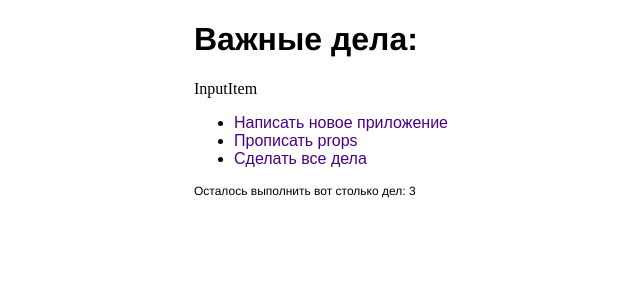
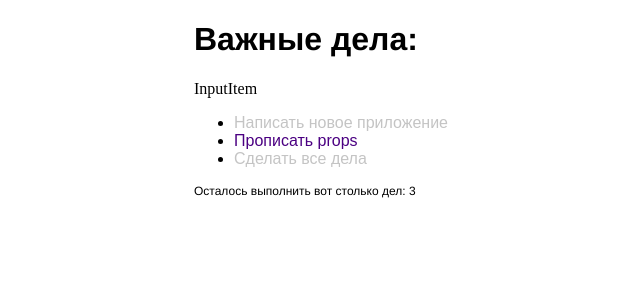
Before and after one commit to WebHeroSchool/Ma_rinu_react_todo, a React (Create React App) app: page / in a window 1280 px wide. Shown: the top 300 px of the page, without its empty margins (296-936 px from the left). Built offline with nearby package versions, Linux system fonts and the light colour scheme.

Commit message:
урок 24

```diff
--- a/package.json
+++ b/package.json
@@ -34,5 +34,8 @@
       "last 1 firefox version",
       "last 1 safari version"
     ]
+  },
+  "devDependencies": {
+    "classnames": "^2.2.6"
   }
 }
--- a/src/components/App/App.js
+++ b/src/components/App/App.js
@@ -2,20 +2,23 @@
 import ItemList from '../ItemList/ItemList';
 import InputItem from '../InputItem/InputItem';
 import Footer from '../Footer/Footer';
-import styles from'./App.module.css'
+import styles from'./App.module.css';
 
 const todoItem = 'Написать новое приложение';
 
 const App = () => {
   const items = [
     {
-        value: 'Написать новое приложение'
+        value: 'Написать новое приложение',
+        isDone: true
     },
     {
-        value: 'Прописать props'
+        value: 'Прописать props',
+        isDone: false
      },
     {
-        value: 'Сделать все дела'
+        value: 'Сделать все дела',
+        isDone: true
     }
   ];
 
--- a/src/components/Footer/Footer.js
+++ b/src/components/Footer/Footer.js
@@ -1,5 +1,5 @@
 import React from 'react';
-import styles from'./Footer.module.css'
+import styles from'./Footer.module.css';
 
 const Footer = ({ count }) => (<div className={styles.text}>Осталось выполнить вот столько дел: {count}</div>);
 
--- a/src/components/InputItem/InputItem.js
+++ b/src/components/InputItem/InputItem.js
@@ -1,5 +1,5 @@
 import React from 'react';
-import styles from'./InputItem.module.css'
+import styles from'./InputItem.module.css';
 
 const InputItem = () => (<div>InputItem</div>);
 
--- a/src/components/Item/Item.js
+++ b/src/components/Item/Item.js
@@ -1,6 +1,14 @@
 import React from 'react';
-import styles from'./Item.module.css'
+import classnames from 'classnames';
+import styles from'./Item.module.css';
 
-const Item = ({ value }) => (<span className={styles.item}>{value}</span>);
+const Item = ({ value, isDone }) => (<span className={
+  classnames({
+    [styles.item]: true,
+    [styles.done]: isDone
+  })
+}>
+  {value}
+</span>);
 
 export default Item;
--- a/src/components/Item/Item.module.css
+++ b/src/components/Item/Item.module.css
@@ -3,3 +3,7 @@
   font-size: 16px;
   color: #4b0082;
 }
+
+.done {
+  color: #c4c4c4;
+}
--- a/src/components/ItemList/ItemList.js
+++ b/src/components/ItemList/ItemList.js
@@ -1,9 +1,10 @@
 import React from 'react';
 import Item from '../Item/Item';
-import styles from'./ItemList.module.css'
+import styles from'./ItemList.module.css';
 
 const ItemList = ({ items }) => (<ul>
-  {items.map(item => <li key={item.value}><Item value={item.value} /></li>)}
+  {items.map(item => <li key={item.value}>
+    <Item value={item.value} isDone={item.isDone} /></li>)}
 </ul>);
 
 export default ItemList;
```
Also changed, not shown: 1 other file (tests, documents, lock files or other folders).
